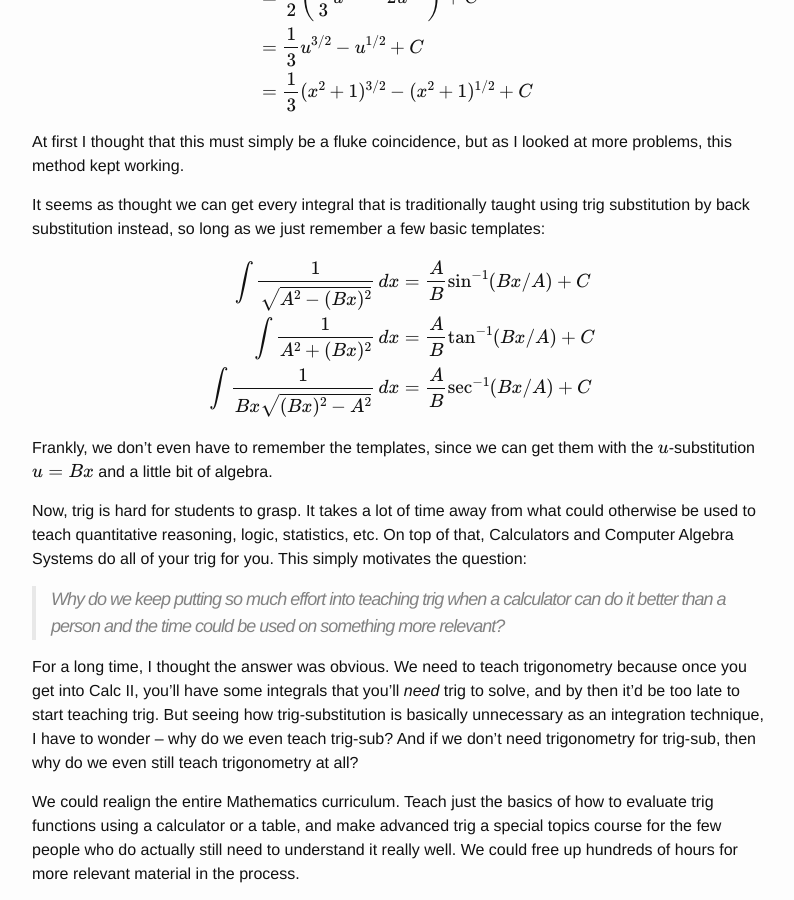
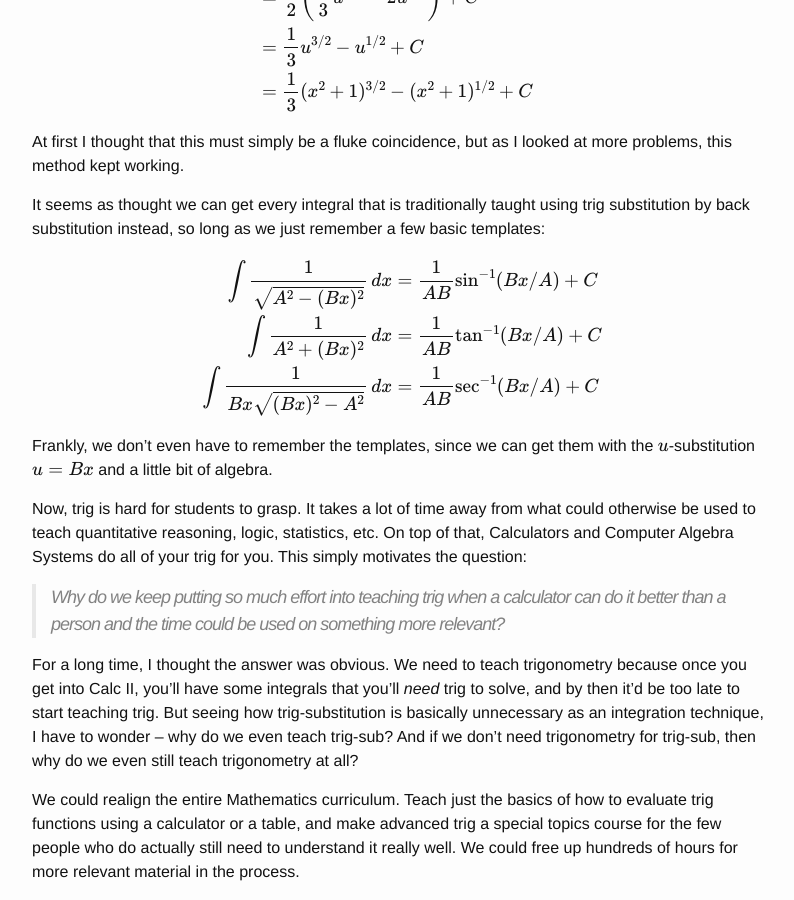
Before and after one commit to friedbrice/friedbrice.github.io, a Jekyll site: the page built from _posts/2016-02-27-why-does-trig-sub-even-exist.md, in a window 1280 px wide and 900 px high, scrolled down 1457 px. Shown: the whole window, without its empty margins (238-1032 px from the left). Built offline with Jekyll 4.4.1, drawn with Linux system fonts in a browser that asks for light colours; formulas are drawn with MathJax 3; comment, search, counter and statistics services are not loaded.

Commit message:
fixed math error

```diff
--- a/_posts/2016-02-27-why-does-trig-sub-even-exist.md
+++ b/_posts/2016-02-27-why-does-trig-sub-even-exist.md
@@ -94,13 +94,13 @@ we just remember a few basic templates:
 $$
 \begin{align*}
   \int \frac{1}{\sqrt{A^2 - (Bx)^2}} \, dx
-  &= \frac{A}{B}\sin^{-1}(Bx/A) + C
+  &= \frac{1}{AB}\sin^{-1}(Bx/A) + C
   \\
   \int \frac{1}{A^2 + (Bx)^2} \, dx
-  &= \frac{A}{B}\tan^{-1}(Bx/A) + C
+  &= \frac{1}{AB}\tan^{-1}(Bx/A) + C
   \\
   \int \frac{1}{Bx\sqrt{(Bx)^2 - A^2}} \, dx
-  &= \frac{A}{B}\sec^{-1}(Bx/A) + C
+  &= \frac{1}{AB}\sec^{-1}(Bx/A) + C
 \end{align*}
 $$
 
```
